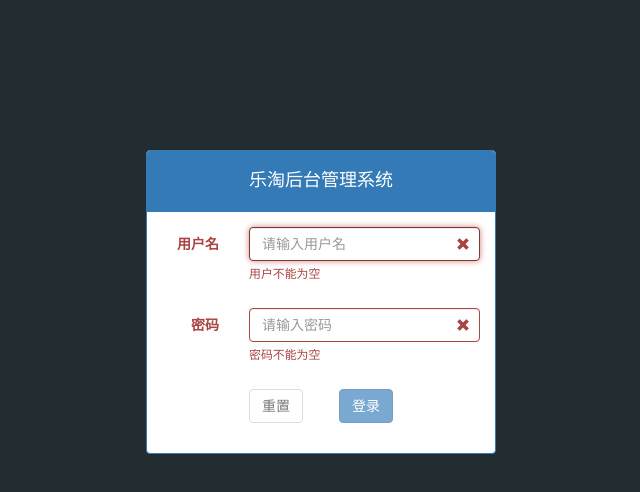
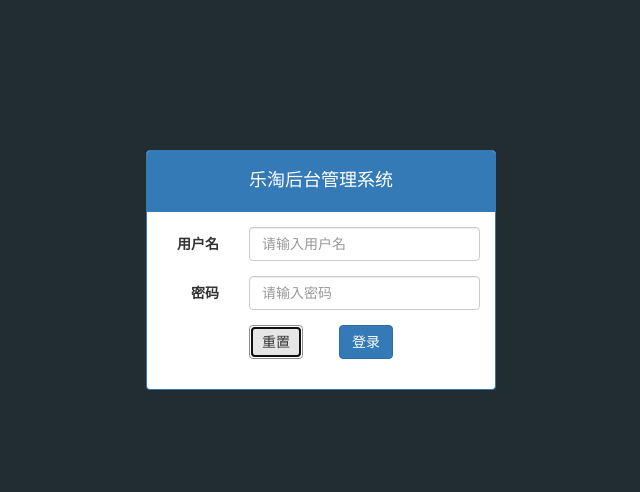
Before and after one commit to yu36hf0830/letao, a website: page public/admin/login.html in a window 1280 px wide. Both pictures are taken after a click on the button "重置". Shown: the whole page, without its empty margins (319-959 px from the left). Drawn offline with Linux system fonts and the light colour scheme.

Commit message:
登录功能完成

```diff
--- a/public/admin/js/login.js
+++ b/public/admin/js/login.js
@@ -13,7 +13,10 @@ $(function(){
                 validators:{
                     notEmpty:{
                         message:"用户不能为空"
-                    }
+                    },
+                    callback: {
+                        message:"用户名不存在"
+                      }
                 }
             },
             password:{
@@ -21,11 +24,15 @@ $(function(){
                     notEmpty:{
                         message:"密码不能为空"
                     },
+
                     stringLength:{
                         min:6,
                         max:12,
                         message:"密码长度为6-12位"
-                    }
+                    },
+                    callback: {
+                        message: "密码错误"
+                      }
                 }
             }
         }
@@ -39,16 +46,27 @@ $(function(){
             data: $form.serialize(),
             success:function(data){
                 if(data.success){
-                    location.href="index.html";
-                }
-                if(data.error==1000){
-                    alert("用户不存在");
-                }
-                if(data.error==1001){
-                    alert("密码错误");
-                }
+                    //跳转到首页
+                    location.href = "index.html";
+                  }
+                if(data.error == 1000){
+                    //alert("用户名不存在");
+                    //把用户名的校验失败
+                    //第一个参数：想要修改的字段
+                    //第二个参数：改成什么状态  INVALID  VALID
+                    //第三个参数： 指定显示的错误信息
+                    $form.data("bootstrapValidator").updateStatus("username", "INVALID", "callback");
+                  }
+                  if(data.error == 1001){
+                    $form.data("bootstrapValidator").updateStatus("password", "INVALID", "callback");
+                  }
+
+
             }
         })
-    })
+    });
 
-})
+    $("[type='reset']").on("click",function(){
+        $form.data("bootstrapValidator").resetForm();
+    });
+});
--- a/public/admin/login.html
+++ b/public/admin/login.html
@@ -6,7 +6,7 @@
     <meta http-equiv="X-UA-Compatible" content="ie=edge">
     <title>系统管理-登录</title>
     <link rel="stylesheet" href="lib/bootstrap/css/bootstrap.css">
-    <link rel="stylesheet" href="lib/bootstrap-validator/css/bootstrapValidator">
+    <link rel="stylesheet" href="lib/bootstrap-validator/css/bootstrapValidator.css">
     <link rel="stylesheet" href="css/common.css">
 </head>
 <body class="bg_body">
@@ -33,7 +33,7 @@
                                   </div>
                                   <div class="form-group">
                                     <div class="col-sm-offset-3 col-sm-6">
-                                      <button type="submit" class="btn btn-default pull-left">重置</button>
+                                      <button type="reset" class="btn btn-default pull-left">重置</button>
                                       <button type="submit" class="btn btn-primary pull-right">登录</button>
                                     </div>
                                   </div>
```
